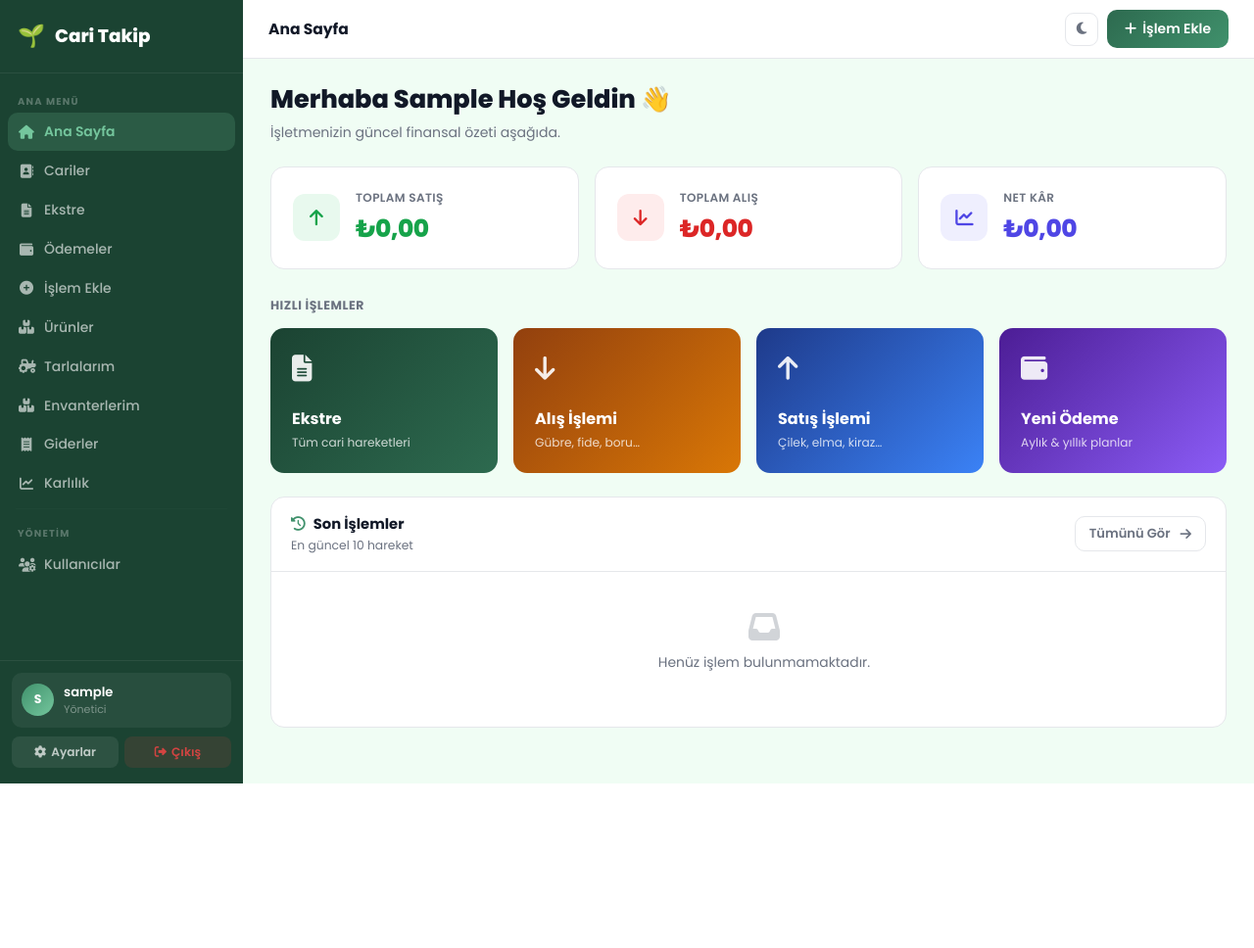
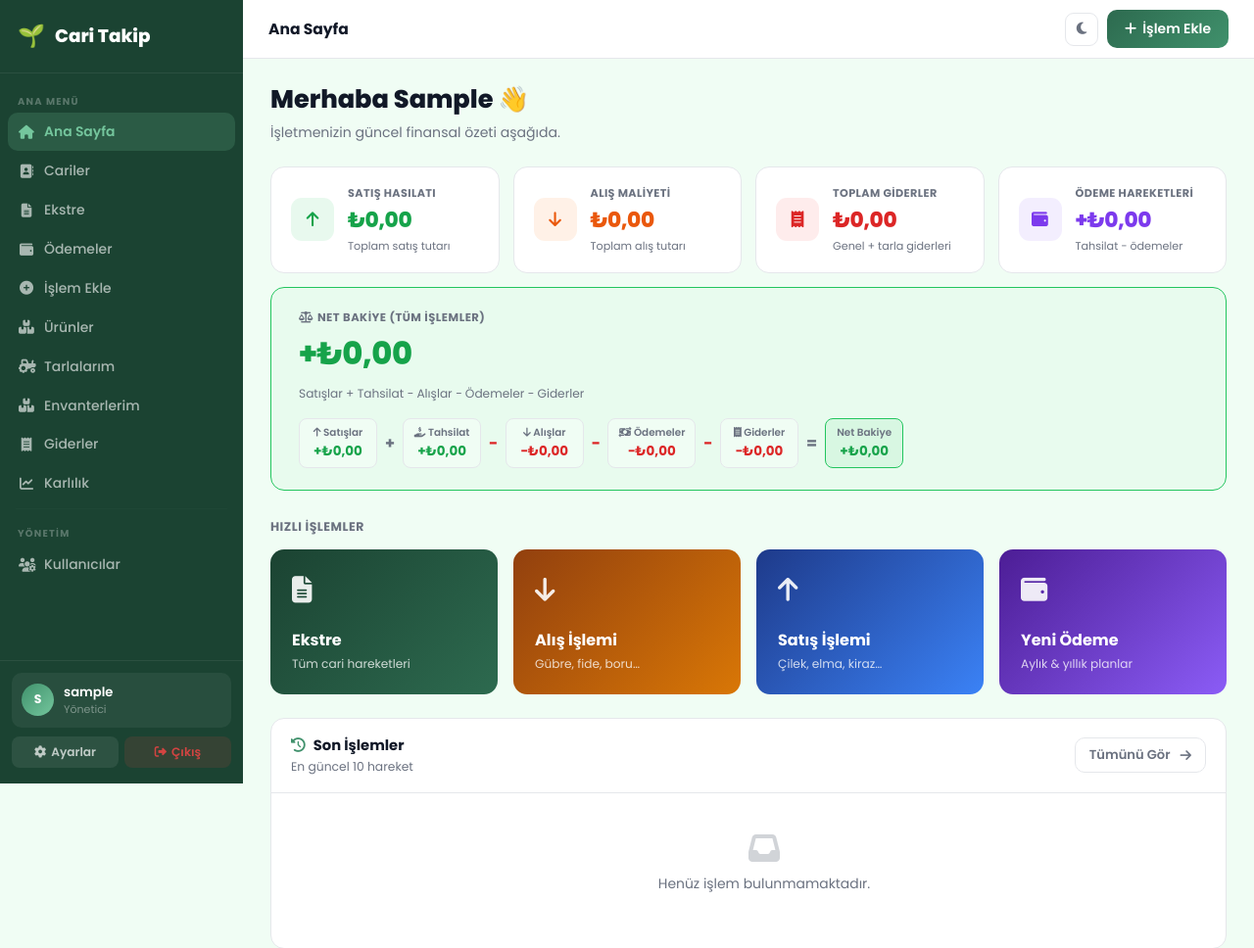
Before and after one commit to serhat1997/tarim-asistani-v2, a Django app: page / in a window 1280 px wide. Shown: the top 968 px of the page at 98% size. Before the commit the page ends 800 px from the top, so only its background shows below. Run offline with Django 5.2, Linux system fonts and the light colour scheme; the visitor is signed in with stand-in values (Sample User, id 1); data that the repository does not hold is empty.

Commit message:
Ana sayfa: tüm işlemleri kapsayan net bakiye eklendi
Dashboard'a 4 özet KPI kart (satış, alış, giderler, ödeme hareketleri) ve
tüm işlemleri (satış + tahsilat - alış - ödemeler - taksitler - giderler)
dahil eden büyük Net Bakiye kartı eklendi.

Co-Authored-By: Claude Sonnet 4.6 <noreply@anthropic.com>

```diff
--- a/dashboard/templates/dashboard/dashboard.html
+++ b/dashboard/templates/dashboard/dashboard.html
@@ -12,16 +12,47 @@
     .welcome h1 { font-size: 1.6rem; font-weight: 800; color: var(--text); }
     .welcome p { font-size: .88rem; color: var(--sub); margin-top: 3px; }
 
-    .kpi-grid { display: grid; grid-template-columns: repeat(3,1fr); gap: 16px; margin-bottom: 24px; }
-    .kpi-card { background: var(--surface); border: 1px solid var(--border); border-radius: var(--radius); padding: 22px; display: flex; align-items: center; gap: 16px; }
-    .kpi-icon { width: 48px; height: 48px; border-radius: 12px; display: flex; align-items: center; justify-content: center; font-size: 1.15rem; flex-shrink: 0; }
-    .kpi-label { font-size: .75rem; font-weight: 600; color: var(--sub); margin-bottom: 4px; text-transform: uppercase; letter-spacing: .4px; }
-    .kpi-value { font-size: 1.55rem; font-weight: 800; letter-spacing: -.5px; }
+    /* ── KPI üst satır ── */
+    .kpi-grid { display: grid; grid-template-columns: repeat(4,1fr); gap: 14px; margin-bottom: 14px; }
+    .kpi-card { background: var(--surface); border: 1px solid var(--border); border-radius: var(--radius); padding: 18px 20px; display: flex; align-items: center; gap: 14px; }
+    .kpi-icon { width: 44px; height: 44px; border-radius: 11px; display: flex; align-items: center; justify-content: center; font-size: 1.05rem; flex-shrink: 0; }
+    .kpi-label { font-size: .7rem; font-weight: 700; color: var(--sub); margin-bottom: 3px; text-transform: uppercase; letter-spacing: .4px; }
+    .kpi-value { font-size: 1.35rem; font-weight: 800; letter-spacing: -.4px; }
+    .kpi-sub   { font-size: .7rem; color: var(--sub); margin-top: 2px; }
     .kpi-green .kpi-icon { background: rgba(34,197,94,.1); color: #16a34a; }
-    .kpi-red .kpi-icon { background: rgba(239,68,68,.1); color: #dc2626; }
-    .kpi-blue .kpi-icon { background: rgba(99,102,241,.1); color: #4f46e5; }
+    .kpi-red   .kpi-icon { background: rgba(239,68,68,.1); color: #dc2626; }
+    .kpi-blue  .kpi-icon { background: rgba(59,130,246,.1); color: #2563eb; }
+    .kpi-purple.kpi-icon { background: rgba(139,92,246,.1); color: #7c3aed; }
+    .kpi-orange.kpi-icon { background: rgba(249,115,22,.1); color: #ea580c; }
     .kpi-green .kpi-value { color: #16a34a; }
-    .kpi-red .kpi-value { color: #dc2626; }
+    .kpi-red   .kpi-value { color: #dc2626; }
+    .kpi-blue  .kpi-value { color: #2563eb; }
+
+    /* ── Net Bakiye büyük kart ── */
+    .net-bakiye-card {
+        border-radius: var(--radius); padding: 22px 28px;
+        display: flex; align-items: center; justify-content: space-between;
+        flex-wrap: wrap; gap: 16px; margin-bottom: 24px;
+        border: 1px solid var(--border);
+        background: var(--surface);
+        position: relative; overflow: hidden;
+    }
+    .net-bakiye-card.positive { border-color: #22c55e; background: rgba(34,197,94,.04); }
+    .net-bakiye-card.negative { border-color: #ef4444; background: rgba(239,68,68,.04); }
+    .nb-left  { display: flex; flex-direction: column; gap: 4px; }
+    .nb-label { font-size: .72rem; font-weight: 700; text-transform: uppercase; letter-spacing: .5px; color: var(--sub); }
+    .nb-value { font-size: 2rem; font-weight: 900; letter-spacing: -.5px; }
+    .nb-value.pos { color: #16a34a; }
+    .nb-value.neg { color: #dc2626; }
+    .nb-formula { display: flex; flex-wrap: wrap; gap: 8px; align-items: center; font-size: .78rem; }
+    .nb-item { display: flex; flex-direction: column; align-items: center; gap: 1px;
+               padding: 6px 10px; border-radius: 8px; background: var(--bg);
+               border: 1px solid var(--border); min-width: 80px; text-align: center; }
+    .nb-item-lbl { font-size: .65rem; color: var(--sub); font-weight: 600; }
+    .nb-item-val { font-size: .84rem; font-weight: 700; }
+    .nb-item-val.pos { color: #16a34a; }
+    .nb-item-val.neg { color: #dc2626; }
+    .nb-sep { color: var(--sub); font-size: 1rem; font-weight: 700; }
 
     .action-grid { display: grid; grid-template-columns: repeat(4,1fr); gap: 16px; }
     .ac {
@@ -62,11 +93,10 @@
     .ri-amount.sale { color: #16a34a; }
     .ri-amount.purchase { color: #dc2626; }
 
-    @media (max-width:900px) {
-        .kpi-grid { grid-template-columns: 1fr; }
-        .action-grid { grid-template-columns: repeat(2,1fr); }
-    }
-    @media (max-width:480px) { .action-grid { grid-template-columns: 1fr; } }
+    @media (max-width:1100px) { .kpi-grid { grid-template-columns: repeat(2,1fr); } }
+    @media (max-width:600px)  { .kpi-grid { grid-template-columns: 1fr 1fr; } .nb-formula { display: none; } }
+    @media (max-width:900px)  { .action-grid { grid-template-columns: repeat(2,1fr); } }
+    @media (max-width:480px)  { .action-grid { grid-template-columns: 1fr; } .kpi-grid { grid-template-columns: 1fr; } }
 </style>
 {% endblock %}
 
@@ -76,26 +106,94 @@
     <p>İşletmenizin güncel finansal özeti aşağıda.</p>
 </div>
 
+<!-- ─── 4 Özet Kart ─── -->
 <div class="kpi-grid">
-    <div class="kpi-card kpi-green">
-        <div class="kpi-icon"><i class="fas fa-arrow-up"></i></div>
+    <div class="kpi-card">
+        <div class="kpi-icon kpi-green" style="background:rgba(34,197,94,.1);color:#16a34a;"><i class="fas fa-arrow-up"></i></div>
         <div>
-            <div class="kpi-label">Toplam Satış</div>
-            <div class="kpi-value">₺{{ formatted_total_sales }}</div>
+            <div class="kpi-label">Satış Hasılatı</div>
+            <div class="kpi-value" style="color:#16a34a;">₺{{ total_sales|tr_num }}</div>
+            <div class="kpi-sub">Toplam satış tutarı</div>
         </div>
     </div>
-    <div class="kpi-card kpi-red">
-        <div class="kpi-icon"><i class="fas fa-arrow-down"></i></div>
+    <div class="kpi-card">
+        <div class="kpi-icon" style="background:rgba(249,115,22,.1);color:#ea580c;"><i class="fas fa-arrow-down"></i></div>
         <div>
-            <div class="kpi-label">Toplam Alış</div>
-            <div class="kpi-value">₺{{ formatted_total_purchases }}</div>
+            <div class="kpi-label">Alış Maliyeti</div>
+            <div class="kpi-value" style="color:#ea580c;">₺{{ total_purchases|tr_num }}</div>
+            <div class="kpi-sub">Toplam alış tutarı</div>
         </div>
     </div>
-    <div class="kpi-card kpi-blue">
-        <div class="kpi-icon"><i class="fas fa-chart-line"></i></div>
+    <div class="kpi-card">
+        <div class="kpi-icon" style="background:rgba(239,68,68,.1);color:#dc2626;"><i class="fas fa-receipt"></i></div>
         <div>
-            <div class="kpi-label">Net Kâr</div>
-            <div class="kpi-value" style="color:{% if profit >= 0 %}#4f46e5{% else %}#dc2626{% endif %};">₺{{ formatted_profit }}</div>
+            <div class="kpi-label">Toplam Giderler</div>
+            <div class="kpi-value" style="color:#dc2626;">₺{{ toplam_gider|tr_num }}</div>
+            <div class="kpi-sub">Genel + tarla giderleri</div>
+        </div>
+    </div>
+    <div class="kpi-card">
+        <div class="kpi-icon" style="background:rgba(139,92,246,.1);color:#7c3aed;"><i class="fas fa-wallet"></i></div>
+        <div>
+            <div class="kpi-label">Ödeme Hareketleri</div>
+            <div class="kpi-value" style="color:{% if net_odeme >= 0 %}#7c3aed{% else %}#dc2626{% endif %};">
+                {% if net_odeme >= 0 %}+{% endif %}₺{{ net_odeme|tr_num }}
+            </div>
+            <div class="kpi-sub">Tahsilat − ödemeler</div>
+        </div>
+    </div>
+</div>
+
+<!-- ─── Net Bakiye Büyük Kart ─── -->
+<div class="net-bakiye-card {% if net_bakiye >= 0 %}positive{% else %}negative{% endif %}">
+    <div class="nb-left">
+        <div class="nb-label"><i class="fas fa-scale-balanced me-1"></i>Net Bakiye (Tüm İşlemler)</div>
+        <div class="nb-value {% if net_bakiye >= 0 %}pos{% else %}neg{% endif %}">
+            {% if net_bakiye >= 0 %}+{% endif %}₺{{ net_bakiye|tr_num }}
+        </div>
+        <div style="font-size:.76rem;color:var(--sub);margin-top:4px;">
+            Satışlar + Tahsilat − Alışlar − Ödemeler − Giderler
+        </div>
+    </div>
+    <div class="nb-formula">
+        <div class="nb-item">
+            <span class="nb-item-lbl"><i class="fas fa-arrow-up"></i> Satışlar</span>
+            <span class="nb-item-val pos">+₺{{ total_sales|tr_num }}</span>
+        </div>
+        <span class="nb-sep">+</span>
+        <div class="nb-item">
+            <span class="nb-item-lbl"><i class="fas fa-hand-holding-dollar"></i> Tahsilat</span>
+            <span class="nb-item-val pos">+₺{{ tahsilat_alindi|tr_num }}</span>
+        </div>
+        <span class="nb-sep" style="color:#dc2626;">−</span>
+        <div class="nb-item">
+            <span class="nb-item-lbl"><i class="fas fa-arrow-down"></i> Alışlar</span>
+            <span class="nb-item-val neg">−₺{{ total_purchases|tr_num }}</span>
+        </div>
+        <span class="nb-sep" style="color:#dc2626;">−</span>
+        <div class="nb-item">
+            <span class="nb-item-lbl"><i class="fas fa-money-bill-transfer"></i> Ödemeler</span>
+            <span class="nb-item-val neg">−₺{{ tahsilat_odendi|tr_num }}</span>
+        </div>
+        {% if inst_odenen > 0 %}
+        <span class="nb-sep" style="color:#dc2626;">−</span>
+        <div class="nb-item">
+            <span class="nb-item-lbl"><i class="fas fa-calendar-check"></i> Taksitler</span>
+            <span class="nb-item-val neg">−₺{{ inst_odenen|tr_num }}</span>
+        </div>
+        {% endif %}
+        <span class="nb-sep" style="color:#dc2626;">−</span>
+        <div class="nb-item">
+            <span class="nb-item-lbl"><i class="fas fa-receipt"></i> Giderler</span>
+            <span class="nb-item-val neg">−₺{{ toplam_gider|tr_num }}</span>
+        </div>
+        <span class="nb-sep">=</span>
+        <div class="nb-item" style="border-color:{% if net_bakiye >= 0 %}#22c55e{% else %}#ef4444{% endif %};
+             background:{% if net_bakiye >= 0 %}rgba(34,197,94,.08){% else %}rgba(239,68,68,.08){% endif %};">
+            <span class="nb-item-lbl">Net Bakiye</span>
+            <span class="nb-item-val {% if net_bakiye >= 0 %}pos{% else %}neg{% endif %}">
+                {% if net_bakiye >= 0 %}+{% endif %}₺{{ net_bakiye|tr_num }}
+            </span>
         </div>
     </div>
 </div>
--- a/dashboard/views.py
+++ b/dashboard/views.py
@@ -7,32 +7,61 @@ from decimal import Decimal, InvalidOperation
 from datetime import date as dt_date, timedelta
 from transactions.models import Transaction
 from customers.models import Customer
-from .models import PaymentPlan, CustomerPayment, Expense
+from .models import PaymentPlan, CustomerPayment, Expense, Installment
 from .utils import fmt_tr
 
 @login_required
 def dashboard(request):
-    # Admin tüm işlemleri görebilir, normal kullanıcılar sadece kendilerinkileri
-    if request.user.is_staff:
-        transactions = Transaction.objects.all()
+    from fields.models import FieldExpense
+    user = request.user
+
+    if user.is_staff:
+        transactions    = Transaction.objects.all()
+        cp_qs           = CustomerPayment.objects.all()
+        exp_qs          = Expense.objects.all()
+        fe_qs           = FieldExpense.objects.all()
+        inst_qs         = Installment.objects.filter(is_paid=True)
     else:
-        transactions = Transaction.objects.filter(user=request.user)
+        transactions    = Transaction.objects.filter(user=user)
+        cp_qs           = CustomerPayment.objects.filter(user=user)
+        exp_qs          = Expense.objects.filter(user=user)
+        fe_qs           = FieldExpense.objects.filter(field__user=user)
+        inst_qs         = Installment.objects.filter(is_paid=True, plan__user=user)
 
-    total_sales = transactions.filter(type='sale').aggregate(Sum('amount'))['amount__sum'] or 0
-    total_purchases = transactions.filter(type='purchase').aggregate(Sum('amount'))['amount__sum'] or 0
-    profit = total_sales - total_purchases
+    total_sales     = transactions.filter(type='sale').aggregate(s=Sum('amount'))['s']     or Decimal('0')
+    total_purchases = transactions.filter(type='purchase').aggregate(s=Sum('amount'))['s'] or Decimal('0')
+    profit          = total_sales - total_purchases
+
+    tahsilat_alindi = cp_qs.filter(direction='alindi').aggregate(s=Sum('amount'))['s'] or Decimal('0')
+    tahsilat_odendi = cp_qs.filter(direction='odendi').aggregate(s=Sum('amount'))['s'] or Decimal('0')
+    inst_odenen     = inst_qs.aggregate(s=Sum('amount'))['s']                          or Decimal('0')
+    gen_gider       = exp_qs.aggregate(s=Sum('amount'))['s']                           or Decimal('0')
+    tarla_gider     = fe_qs.aggregate(s=Sum('amount'))['s']                            or Decimal('0')
+    toplam_gider    = gen_gider + tarla_gider
+
+    # Ödeme hareketi: alınan - ödenen - ödenen taksitler
+    net_odeme       = tahsilat_alindi - tahsilat_odendi - inst_odenen
+
+    net_bakiye      = total_sales + tahsilat_alindi \
+                    - total_purchases - tahsilat_odendi - inst_odenen \
+                    - gen_gider - tarla_gider
 
     recent_transactions = transactions.order_by('-date', '-id')[:10]
 
     return render(request, 'dashboard/dashboard.html', {
-        'total_sales': total_sales,
-        'total_purchases': total_purchases,
-        'profit': profit,
-        'formatted_total_sales': fmt_tr(total_sales),
-        'formatted_total_purchases': fmt_tr(total_purchases),
-        'formatted_profit': fmt_tr(profit),
-        'greeting': f"Merhaba {request.user.first_name or request.user.get_full_name() or request.user.username} Hoş Geldin 👋",
-        'logged_user_name': request.user.username,
+        'total_sales':      total_sales,
+        'total_purchases':  total_purchases,
+        'profit':           profit,
+        'tahsilat_alindi':  tahsilat_alindi,
+        'tahsilat_odendi':  tahsilat_odendi,
+        'inst_odenen':      inst_odenen,
+        'gen_gider':        gen_gider,
+        'tarla_gider':      tarla_gider,
+        'toplam_gider':     toplam_gider,
+        'net_odeme':        net_odeme,
+        'net_bakiye':       net_bakiye,
+        'greeting':         f"Merhaba {user.first_name or user.get_full_name() or user.username} 👋",
+        'logged_user_name': user.username,
         'recent_transactions': recent_transactions,
     })
 
```
